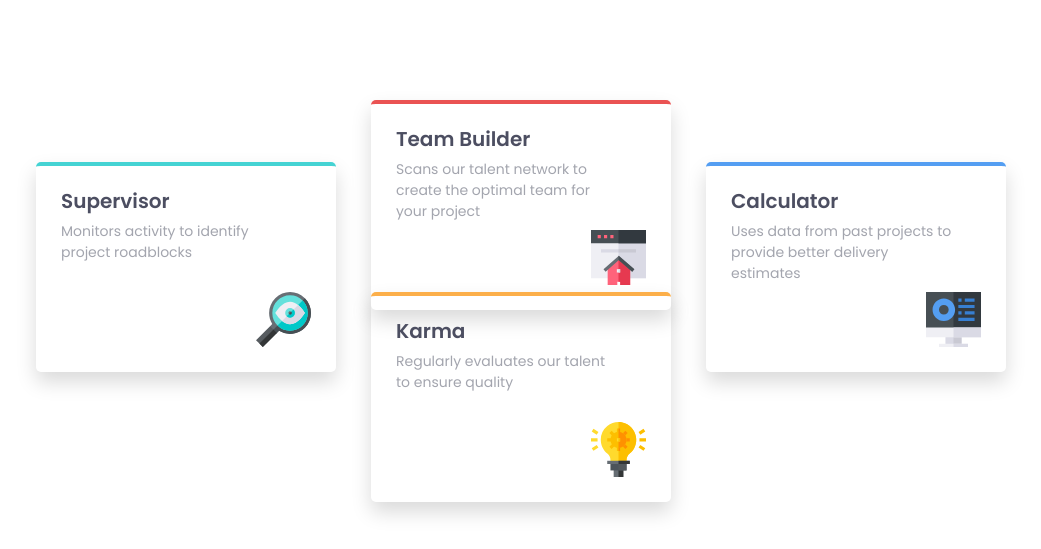
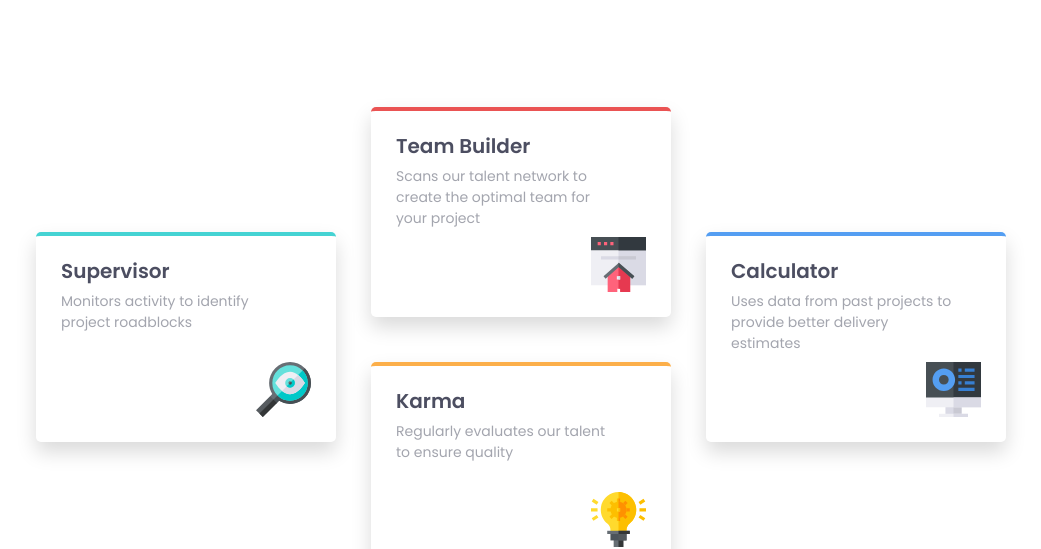
Before and after one commit to devindford/four-card-feature, a plain HTML site: page index.html in a window 1536 px wide. Shown: the part 257-806 px from the top of the page, without its empty margins (247-1288 px from the left). Drawn offline with Linux system fonts and the light colour scheme.

Commit message:
changed .container from max to min height

```diff
--- a/style.css
+++ b/style.css
@@ -179,7 +179,7 @@ footer {
     grid-template-rows: repeat(3, 1fr);
     width: 90%;
     margin: auto;
-    max-height: 70vh;
+    min-height: 70vh;
   }
 
   .supervisor-box {
```
